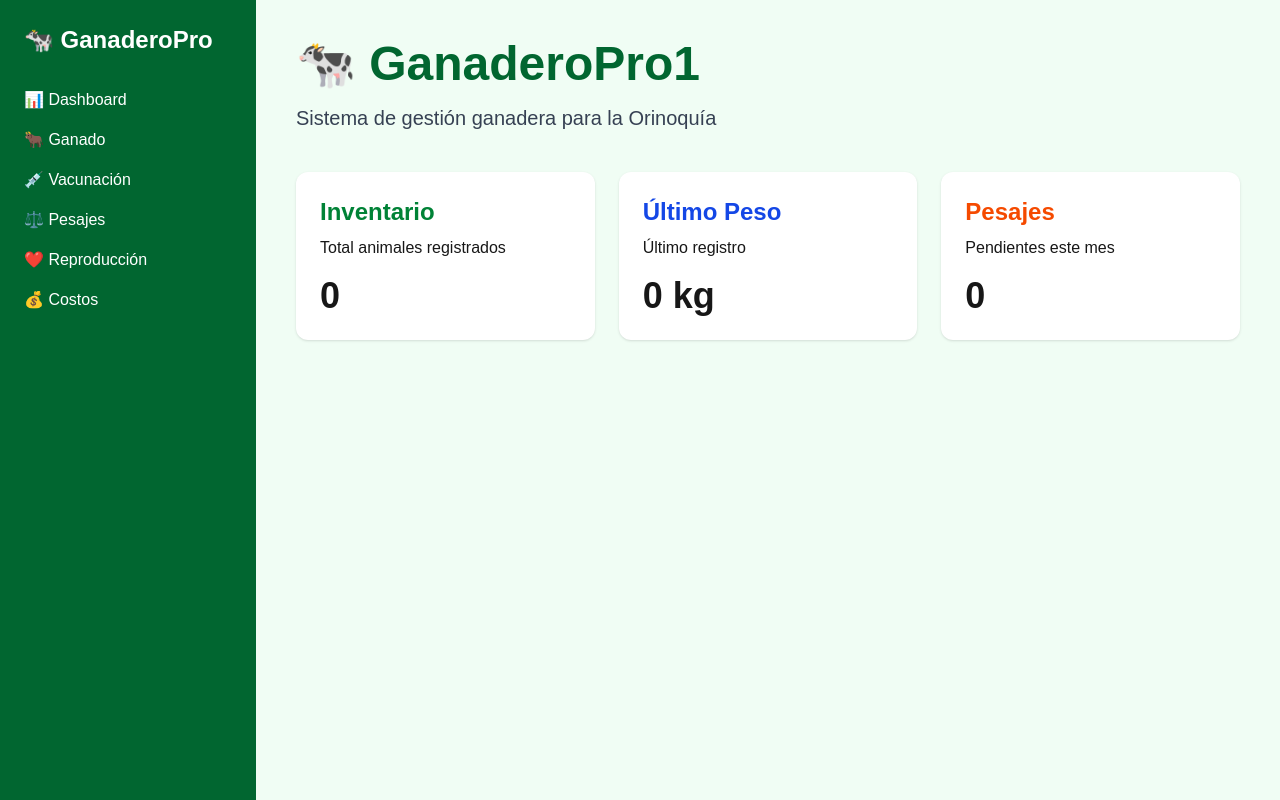
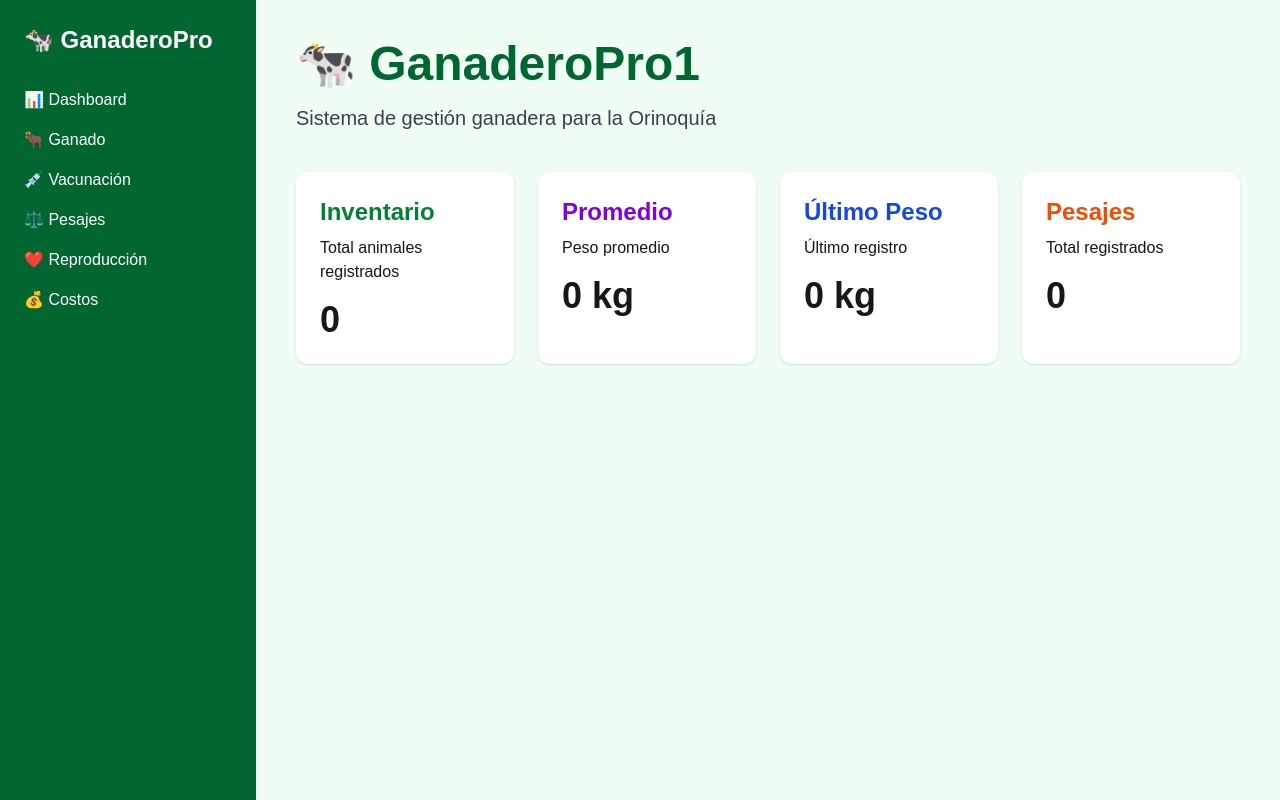
Before and after one commit to harry2015x/ganaderopro, a Next.js app: page / in a window 1280 px wide. Built offline with nearby package versions, Linux system fonts and the light colour scheme; no server answers; the database is empty.

Commit message:
actualizacion dashboard

```diff
--- a/app/page.tsx
+++ b/app/page.tsx
@@ -8,6 +8,7 @@ export default function Home() {
   const [totalAnimales, setTotalAnimales] = useState(0);
   const [totalPesajes, setTotalPesajes] = useState(0);
   const [ultimoPeso, setUltimoPeso] = useState(0);
+  const [pesoPromedio, setPesoPromedio] = useState(0);
 
   useEffect(() => {
     cargarDashboard();
@@ -18,6 +19,10 @@ export default function Home() {
     const { count: animalesCount } = await supabase
       .from("animales")
       .select("*", { count: "exact", head: true });
+
+      const { data: todosPesajes } = await supabase
+      .from("Pesaje")
+      .select("peso");
 
     const { data: ultimoRegistro } = await supabase
       .from("Pesaje")
@@ -33,6 +38,17 @@ export default function Home() {
     setTotalAnimales(animalesCount || 0);
     setTotalPesajes(pesajesCount || 0);
     setUltimoPeso(ultimoRegistro?.peso || 0);
+
+    if (todosPesajes && todosPesajes.length > 0) {
+      const suma = todosPesajes.reduce(
+        (acc, item) => acc + item.peso,
+        0
+      );
+
+      setPesoPromedio(
+        Number((suma / todosPesajes.length).toFixed(1))
+      );
+    }
   }
 
   return (
@@ -45,7 +61,7 @@ export default function Home() {
         Sistema de gestión ganadera para la Orinoquía
       </p>
 
-      <div className="grid grid-cols-1 md:grid-cols-3 gap-6 mt-10">
+      <div className="grid grid-cols-1 md:grid-cols-4 gap-6 mt-10">
 
         <div className="bg-white p-6 rounded-xl shadow">
           <h2 className="text-2xl font-bold text-green-700">
@@ -57,9 +73,21 @@ export default function Home() {
           </p>
 
           <p className="text-4xl font-bold mt-4">
-           <p className="text-4xl font-bold mt-4">
   {totalAnimales}
 </p>
+        </div>
+
+        <div className="bg-white p-6 rounded-xl shadow">
+  <h2 className="text-2xl font-bold text-purple-700">
+    Promedio
+  </h2>
+
+  <p className="mt-2">
+    Peso promedio
+  </p>
+
+  <p className="text-4xl font-bold mt-4">
+    {pesoPromedio} kg
   </p>
 </div>
 
@@ -84,13 +112,11 @@ export default function Home() {
           </h2>
 
           <p className="mt-2">
-            Pendientes este mes
+          Total registrados
           </p>
 
           <p className="text-4xl font-bold mt-4">
-          <p className="text-4xl font-bold mt-4">
   {totalPesajes}
-</p>
 </p>
  </div>
 
```
Lines whose indentation alone changed are shown as unchanged.
